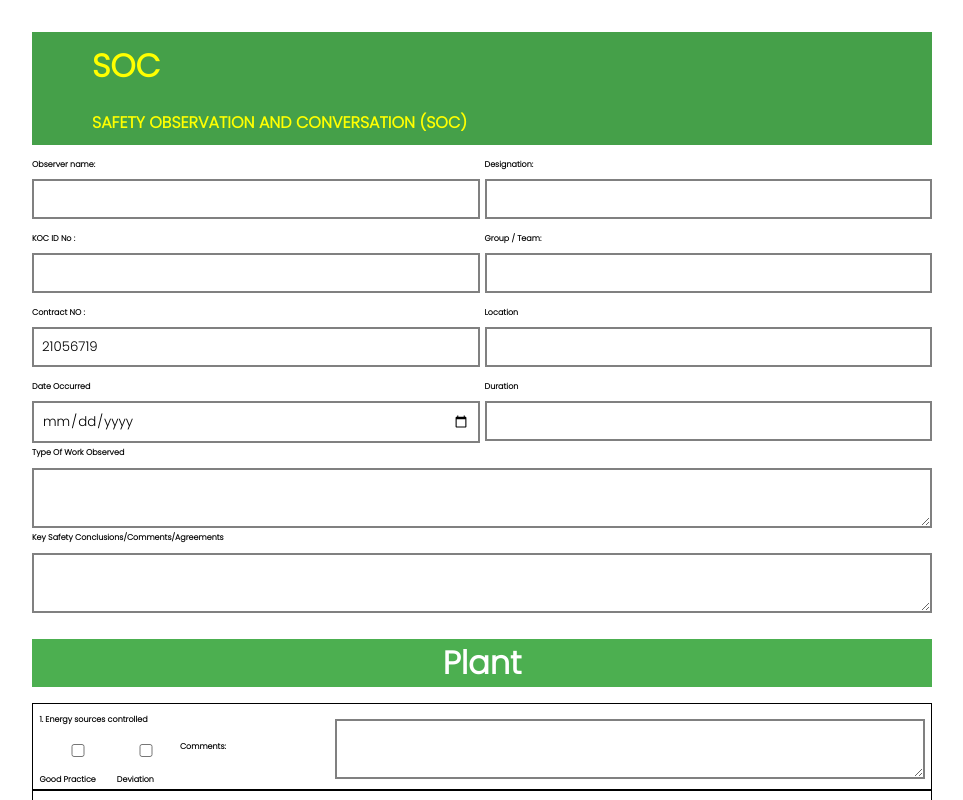
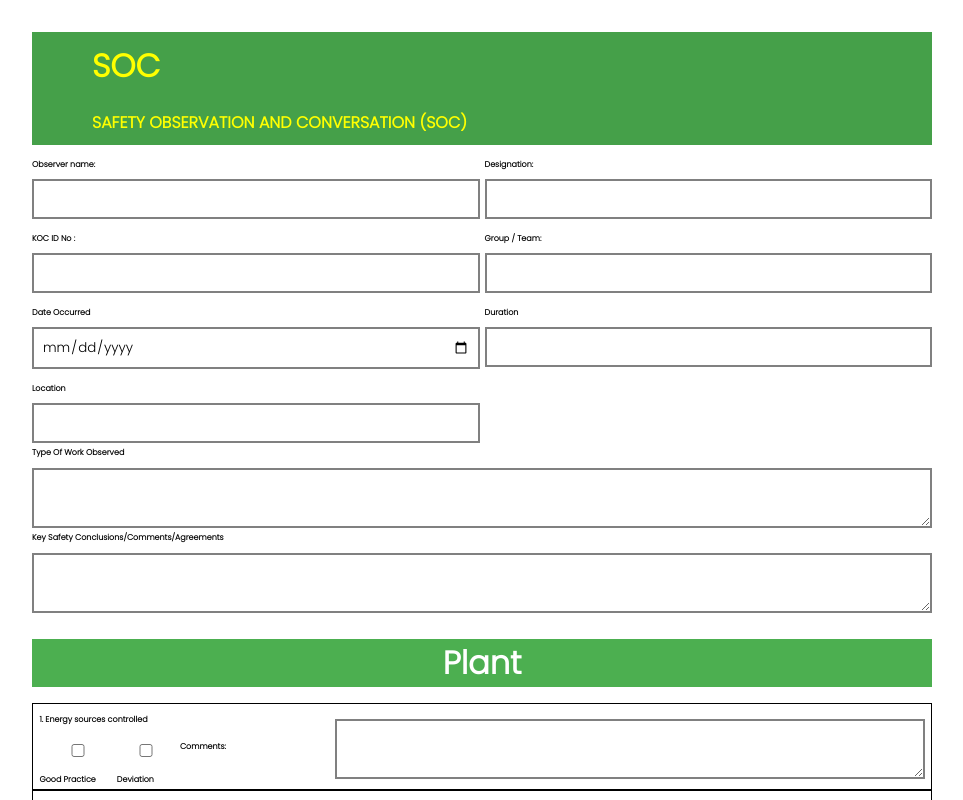
Before and after one commit to sachingavalicoding/freelance-form, a React (Vite) app: page / in a window 1280 px wide. Shown: the top 800 px of the page, without its empty margins (158-1121 px from the left). Built offline with nearby package versions, Linux system fonts and the light colour scheme.

Commit message:
contract no change

```diff
--- a/src/App.jsx
+++ b/src/App.jsx
@@ -297,26 +297,6 @@
             </div>
             <div className="row">
               <div>
-                <label> Contract NO : </label>
-                <input
-                  type="number"
-                  name="contractNo"
-                  value={contractNumber}
-                  readOnly
-                />
-              </div>
-              <div>
-                <label> Location </label>
-                <input
-                  type="text"
-                  name="location"
-                  value={formData.location}
-                  onChange={handleChange}
-                />
-              </div>
-            </div>
-            <div className="row">
-              <div>
                 <label>Date Occurred </label>
                 <input
                   type="date"
@@ -334,6 +314,17 @@
                   value={formData.duration}
                   onChange={handleChange}
                   required
+                />
+              </div>
+            </div>
+            <div className="row">
+              <div>
+                <label> Location </label>
+                <input
+                  type="text"
+                  name="location"
+                  value={formData.location}
+                  onChange={handleChange}
                 />
               </div>
             </div>
@@ -449,16 +440,7 @@
                       <span> Group / Team :</span> {formData.inSheet}{" "}
                     </p>
                   </div>
-                  <div className="form-row">
-                    <p>
-                      {" "}
-                      <span> Contract No : </span> {contractNumber}{" "}
-                    </p>
-                    <p>
-                      {" "}
-                      <span> Location :</span> {formData.location}{" "}
-                    </p>
-                  </div>
+
                   <div className="form-row">
                     <p>
                       {" "}
@@ -474,6 +456,10 @@
                     <p>
                       {" "}
                       <span>Type of Work Observed : </span> {formData.actOb}{" "}
+                    </p>
+                    <p>
+                      {" "}
+                      <span>location </span> {formData.location}{" "}
                     </p>
                   </div>
                   <div className="form-full-row">
```
